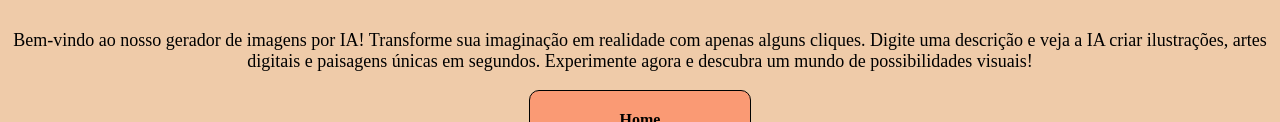
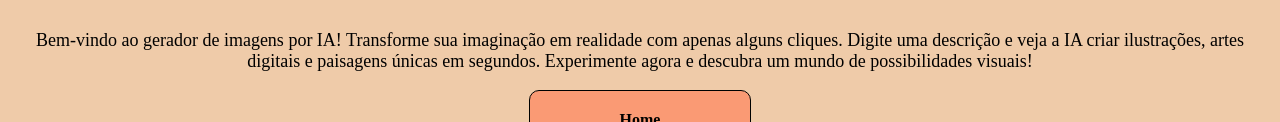
Before and after one commit to LucasFlorencio-Siqueira/projeto-ia, a plain HTML site: page index.html in a window 1280 px wide. Shown: the part 543-665 px from the top of the page. Drawn offline with Linux system fonts and the light colour scheme.

Commit message:
Update index.html

```diff
--- a/index.html
+++ b/index.html
@@ -18,7 +18,7 @@
 </nav>
     <img class="img_home" src="https://encrypted-tbn0.gstatic.com/images?q=tbn:ANd9GcSB7b43W8gd7hVwXqB2-t_8q28t-6vNle2bMg&s" alt="Imagem representativa do projeto">
 <header><h1 class="titulo">Projeto Gerador de Imagens IA</h1></header>
-<p>Bem-vindo ao nosso gerador de imagens por IA! Transforme sua imaginação em realidade com apenas alguns cliques. Digite uma descrição e veja a IA criar ilustrações, artes digitais e paisagens únicas em segundos. Experimente agora e descubra um mundo de possibilidades visuais!</p>
+<p>Bem-vindo ao gerador de imagens por IA! Transforme sua imaginação em realidade com apenas alguns cliques. Digite uma descrição e veja a IA criar ilustrações, artes digitais e paisagens únicas em segundos. Experimente agora e descubra um mundo de possibilidades visuais!</p>
 <ul>
    <strong><li><a href="index.html" class="link">Home</a></li></strong>
    <strong><li><a href="gerar.html" class="link">Gerar</a></li></strong>
```
